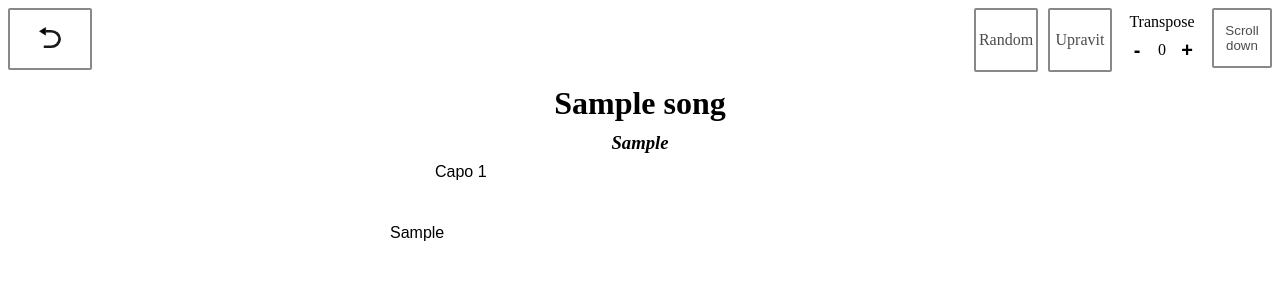
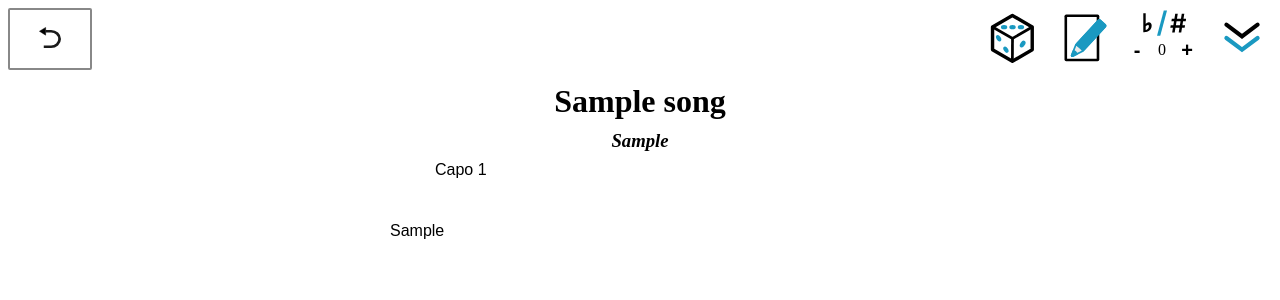
Before and after one commit to Hruza/tomikuvZpevnikApp, a Django app: page /song/1/ in a window 1280 px wide. Shown: the top 300 px of the page. Run offline with Django 5.2, Linux system fonts and the light colour scheme; tables that the repository leaves empty hold one stand-in row (values such as "Sample post").

Commit message:
Visual updates

```diff
--- a/project/urls.py
+++ b/project/urls.py
@@ -16,6 +16,7 @@ Including another URLconf
 """
 from django.contrib import admin
 from django.urls import include,path
+#from django.contrib.auth import views as auth_views
 
 app_name = "tomikuvzpevnik"
 urlpatterns = [
--- a/tomikuvzpevnik/song_utils/conversions.py
+++ b/tomikuvzpevnik/song_utils/conversions.py
@@ -15,7 +15,7 @@ VERSE_START = '<p class="{0}">'
 VERSE_END = '</p>'
 HIGHLIGHT_HTML = '<i>{0}</i>'
 CHORD_SYMBOL = "*"
-NOT_CHORD = ["bridge","intro","outro"]
+NOT_CHORD = ["bridge","intro","outro","ending"]
 
 def split_chord(chord:str,use_h = True):
     chord = chord.strip()
@@ -141,7 +141,7 @@ def ultimate_to_base(url):
                 output_text.append("")
             if not line[:5] in ['Bridg','Verse','Choru','Pre-C']:
                 # using sart because verse can be numbered
-                output_text.append("{" + line + "}")
+                output_text.append("[" + line + "]")
             elif line == 'Chorus':
                 output_text.append("*")
         elif line.startswith("[tab]"):
--- a/tomikuvzpevnik/templates/tomikuvzpevnik/index.html
+++ b/tomikuvzpevnik/templates/tomikuvzpevnik/index.html
@@ -12,6 +12,7 @@
         <meta name="viewport" content="width=device-width, initial-scale=1">
     </head>
     <body>
+        <div id="hide"></div>
         <div id="control" class="header" style="justify-items: center;grid-template-columns: 1fr 0.5fr 1fr;">
             <div class="header-left">
                 <a class="button_no_border" id="open_pdf_menu">
@@ -27,7 +28,6 @@
                 </a>
             </div>
         </div>
-        <div id="hide"></div>
         <div id="sidebar">
             <div id="sidebar_menu">
                 <div class="sidebar_button button_with_border" id="close_pdf_menu">
--- a/tomikuvzpevnik/templates/tomikuvzpevnik/viewSong.html
+++ b/tomikuvzpevnik/templates/tomikuvzpevnik/viewSong.html
@@ -17,10 +17,10 @@
           <a href="{% url 'tomikuvzpevnik:index' %}" id="return" class="button_with_border"><span><img src=" {% static 'tomikuvzpevnik/icons/back_arrow.svg' %}" style="width:50%;height:50%;margin-top:17px;" /></span></a>
         </div>
         <div class="header-right">
-          <a href="{% url 'tomikuvzpevnik:song_random' %}" class="button_with_border square_medium">Random</a>
-          <a href="{% url 'tomikuvzpevnik:song_edit' song.id %}" class="button_with_border square_medium"><span>Upravit</span></a>
+          <a href="{% url 'tomikuvzpevnik:song_random' %}" class="button_no_border square_medium"><img src=" {% static 'tomikuvzpevnik/icons/random_song.svg' %}" style="width:95%"></a>
+          <a href="{% url 'tomikuvzpevnik:song_edit' song.id %}" class="button_no_border square_medium"><img src=" {% static 'tomikuvzpevnik/icons/edit_song.svg' %}" style="width:90%"></a>
           <div class="transposition" style="justify-self: end;">
-            <div style="grid-area: t_label;">Transpose</div>
+            <div style="grid-area: t_label;"><img src=" {% static 'tomikuvzpevnik/icons/transpose.svg' %}" style="width:100%;top:10px;"></div>
             <div style="grid-area: down;text-align: right;">
               <button onclick="transpose(-1)" class="button_no_border trans_button">-</button>
             </div>
@@ -29,9 +29,7 @@
               <button onclick="transpose(+1)" class="button_no_border trans_button">+</button>
             </div>
           </div>
-          <div>
-            <button onclick="scrollpage()" class="button_with_border square_medium">Scroll<br />down</button>
-          </div>
+          <button onclick="scrollpage()" class="button_no_border square_medium"><img src=" {% static 'tomikuvzpevnik/icons/scroll_down.svg' %}" style="width:110%"></button>
         </div>
       </div>
 
```
Also changed, not shown: tomikuvzpevnik/static/tomikuvzpevnik/sidebar.css (+24 -1 lines), tomikuvzpevnik/static/tomikuvzpevnik/icons/account_v2.svg (added), tomikuvzpevnik/static/tomikuvzpevnik/icons/edit_song.svg (added), tomikuvzpevnik/static/tomikuvzpevnik/icons/random_song.svg (added), tomikuvzpevnik/static/tomikuvzpevnik/icons/scroll_down.svg (added), tomikuvzpevnik/static/tomikuvzpevnik/icons/transpose.svg (added).
